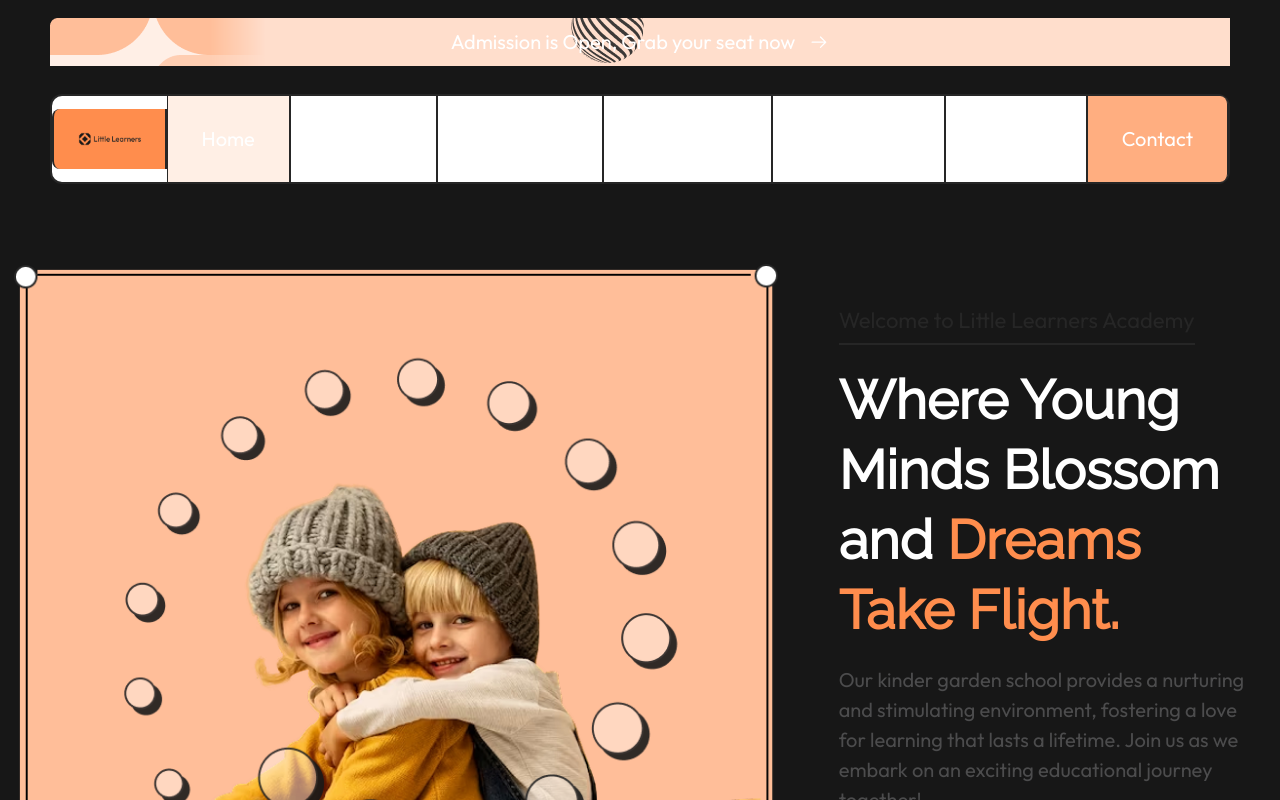
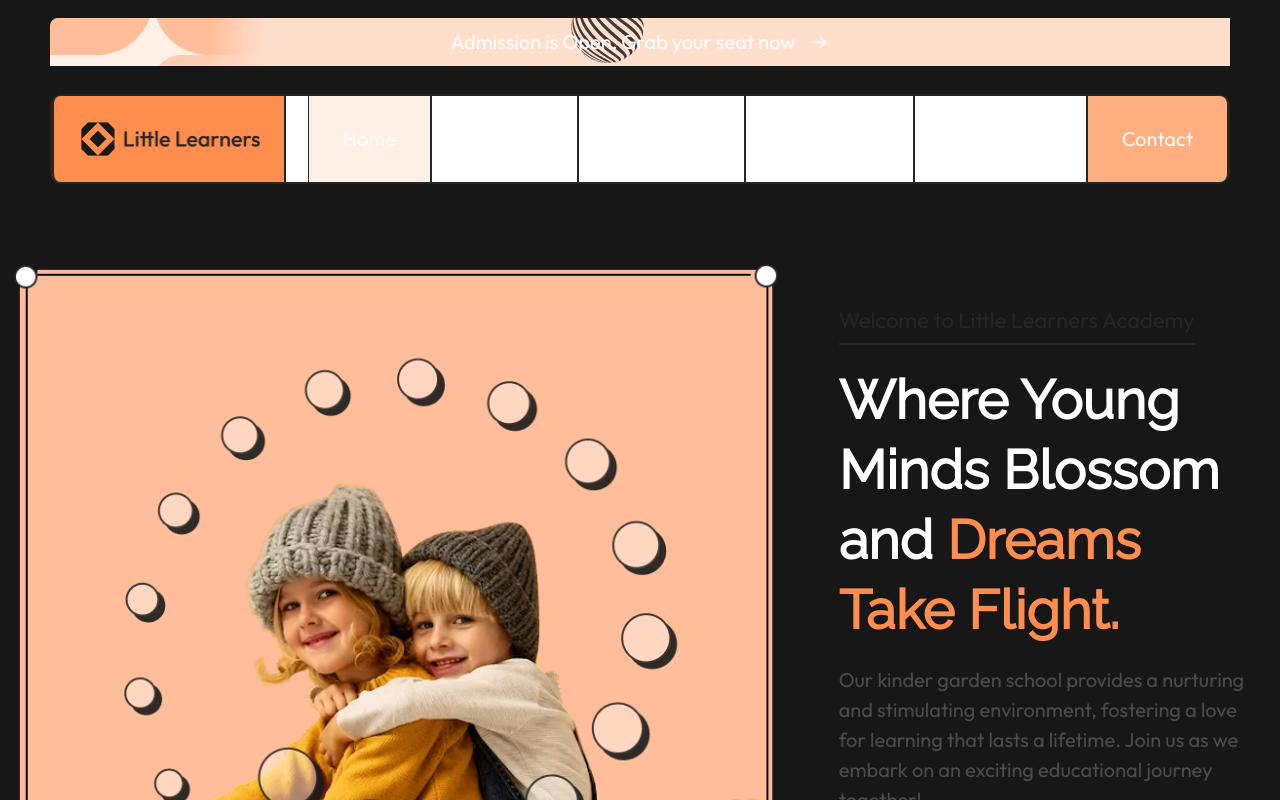
Before and after one commit to kasramajidi/school, a Next.js app: page / in a window 1280 px wide. Shown: the top 800 px of the page. Built offline with nearby package versions, Linux system fonts and the light colour scheme.

Commit message:
fix home page

```diff
--- a/src/components/Header/compontsHeader/Navbar.jsx
+++ b/src/components/Header/compontsHeader/Navbar.jsx
@@ -10,7 +10,6 @@ export default function Navbar() {
         {name: "Academics", link: "/pages/Academics"},
         {name: "Admissions", link: "/pages/Admissions"},
         {name: "StudentLife", link: "/pages/StudentLife"},
-        {name: "Contact", link: "/pages/Contact"},
     ]
     return (
         <div className='lg:block sm:hidden'>
@@ -27,7 +26,7 @@ export default function Navbar() {
                         </Link>
                     ))
                 }
-                <Link href={"/"}>
+                <Link href={"/pages/Contact"}>
                     <li className={`py-[28px] px-[34px] border-r-[1px] border-l-[1px] border-[#262626] bg-[#FFAE80] rounded-r-lg ${activeItem === "contact" ? "bg-[#FFEFE5]" : "bg-[#FFAE80]"
                         }`}
                         onClick={() => setActiveItem("contact")}
```
